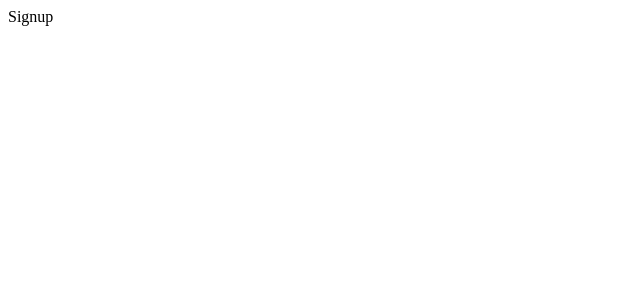
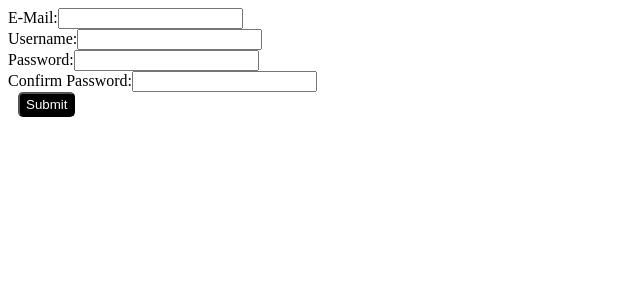
Before and after one commit to nehemiahh23/p1-sneeks-project, a React (Vite) app in the folder client/: page /signup in a window 1280 px wide. Shown: the top 300 px of the page, without its empty margins (0-640 px from the left). Built offline with nearby package versions, Linux system fonts and the light colour scheme.

Commit message:
populate signup page

```diff
--- a/client/src/components/Signup.jsx
+++ b/client/src/components/Signup.jsx
@@ -1,9 +1,51 @@
-import React from 'react'
+import { useState } from 'react'
 import Login from './Login'
 
 function Signup({ navigate }) {
+
+  const [match, setMatch] = useState(false)
+  const [form, setForm] = useState({
+    email: "",
+    user: "",
+    pass: "",
+    confirm: ""
+  })
+
+  function handleSubmit(e) {
+    e.preventDefault()
+
+    if (form.pass !== form.confirm) {
+      setMatch(true)
+    }
+    else {
+      console.log("send confirm email")
+    }
+
+
+  }
+
+  function handleChange(e) {
+    setForm({...form, [e.target.name]: e.target.value})
+    if (e.target.name === "pass" || e.target.name === "confirm") {
+      setMatch(false)
+    }
+  }
+
   return (
-    <div>Signup</div>
+    <>
+      <form onSubmit={handleSubmit}>
+        <label htmlFor='email'>E-Mail:</label>
+        <input name='email' id='email' type='email' value={form.email} onChange={handleChange} required></input><br/>
+        <label htmlFor='user'>Username:</label>
+        <input name='user' id='user' value={form.user} onChange={handleChange} minLength={5} required></input><br/>
+        <label htmlFor='pass'>Password:</label>
+        <input name='pass' id='pass' type='password' value={form.pass} onChange={handleChange} pattern='^(?=.{8,})(?=.*[0-9])(?=.*[@#$%^&+=]).*$' title='Must contain at least 8 characters with 1 number and special character' required></input>
+        { match ? <span> Passwords must match</span> : null}<br/>
+        <label htmlFor='confirm'>Confirm Password:</label>
+        <input name='confirm' id='confirm' type='password' value={form.confirm} onChange={handleChange} pattern='^(?=.{8,})(?=.*[0-9])(?=.*[@#$%^&+=]).*$' title='Must contain at least 8 characters with 1 number and special character' required></input><br/>
+        <input type='submit' value={"Submit"}/>
+      </form>
+    </>
   )
 }
 
```
